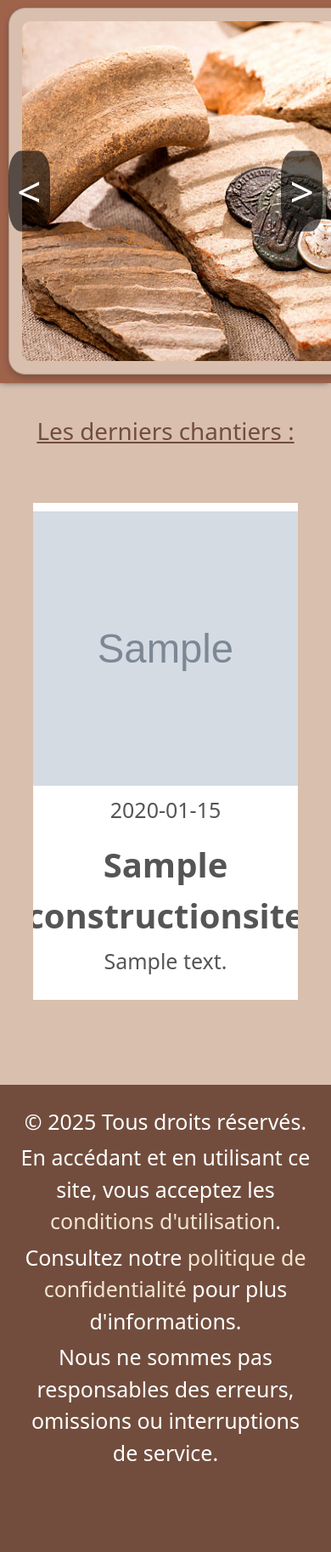
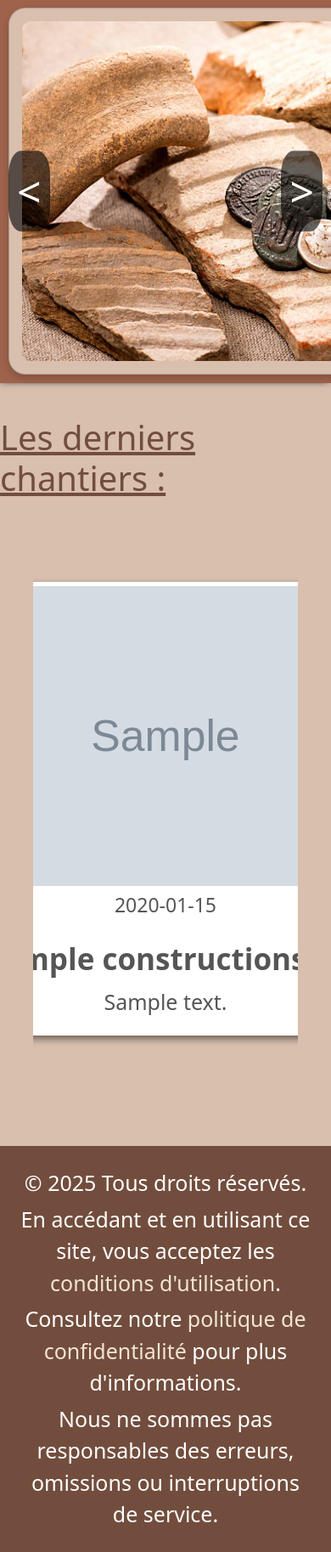
Before and after one commit to Kilian321/projet, a PHP site: page /PHP/ourDiscoveries.php in a window 390 px wide. Shown: the part 111-1938 px from the top of the page at 85% size. Before the commit the page ends 1831 px from the top, so only its background shows below. Run offline with PHP 8.4, Linux system fonts and the light colour scheme; tables that the repository leaves empty or names only in its code hold one stand-in row (values such as "Sample post"); grey boxes marked "Sample" are stand-in pictures.

Commit message:
changement frame

```diff
--- a/CSS/ourDiscoveries.css
+++ b/CSS/ourDiscoveries.css
@@ -79,14 +79,18 @@ body {
 
 /* element of blog */
 .constructionSites-item {
-    min-width: 450px;
-    max-width: 300px;
+    display: flex;
+    justify-content: space-between;
+    flex-direction: column;
+    min-width: 400px;
+    max-width: 250px;
     flex: 0 0 auto;
     background: #fff;
     border-radius: 8px;
-    box-shadow: 2px 2px 10px rgba(0, 0, 0, 0.1);
-    padding: 10px;
+    box-shadow: 0 4px 8px rgba(0, 0, 0, 0.5);
+    padding: 5px;
     text-align: center;
+    margin: 30px;
 }
 
 /* picture */
@@ -97,7 +101,7 @@ body {
 }
 
 .constructionSites-title {
-    font-size: 40px;
+    font-size: 35px;
     font-weight: bold;
     margin: 5px 0;
 }
@@ -105,8 +109,8 @@ body {
     font-size: 25px;
 }
 .constructionSites-date{
-    margin-top: 10px;
-    font-size: 25px;
+    margin-top: 5px;
+    font-size: 20px;
 }
 
 .constructionSites-item p {
@@ -130,4 +134,17 @@ body {
     .previousNext{
         font-size: 50px;
     }
+    .title{
+        font-size:40px;
+    }
+    p{
+        font-size: 25px;
+    }
+    .constructionSites-date{
+        font-size: 23px;
+    }
+    .constructionSites-item{
+        min-width: 480px;
+        max-width: 350px;
+    }
 }
```
Also changed, not shown: CSS/home.css (+15 -8 lines).
